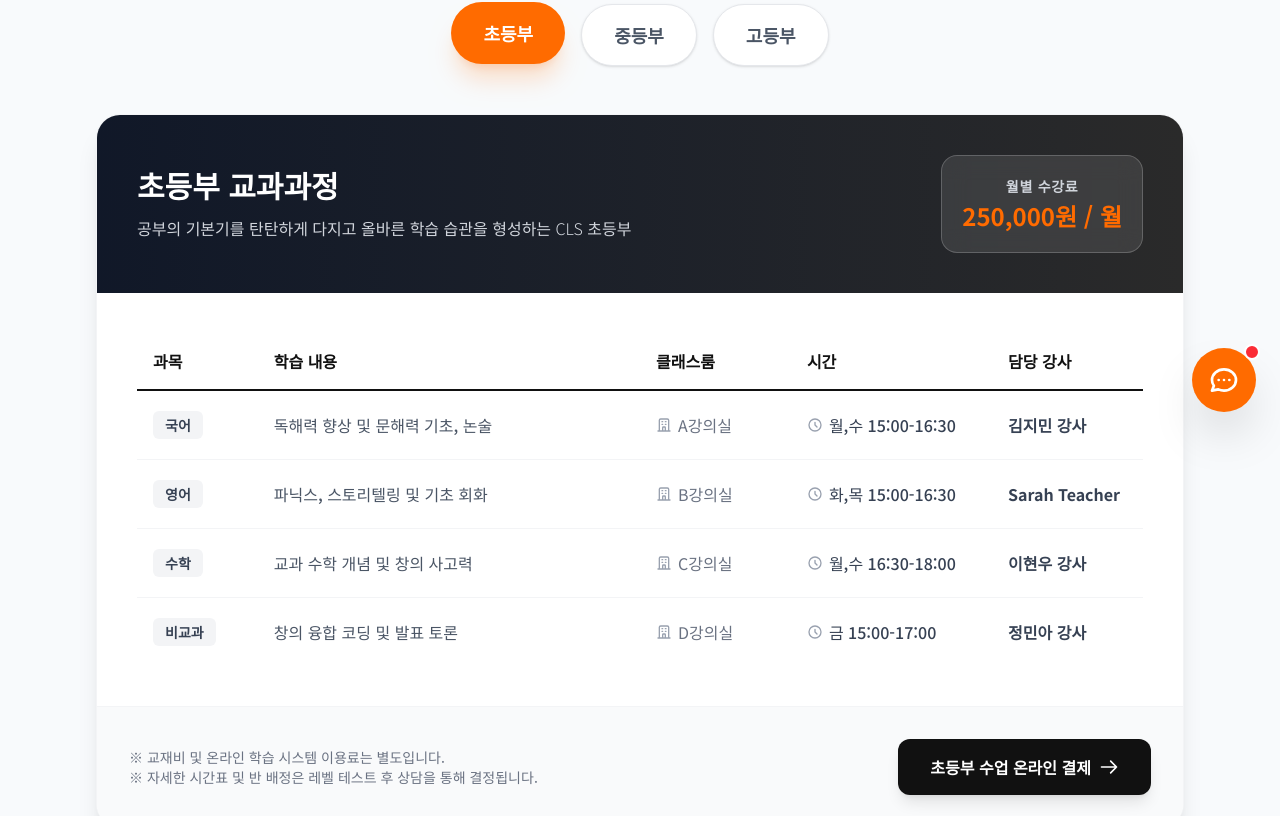
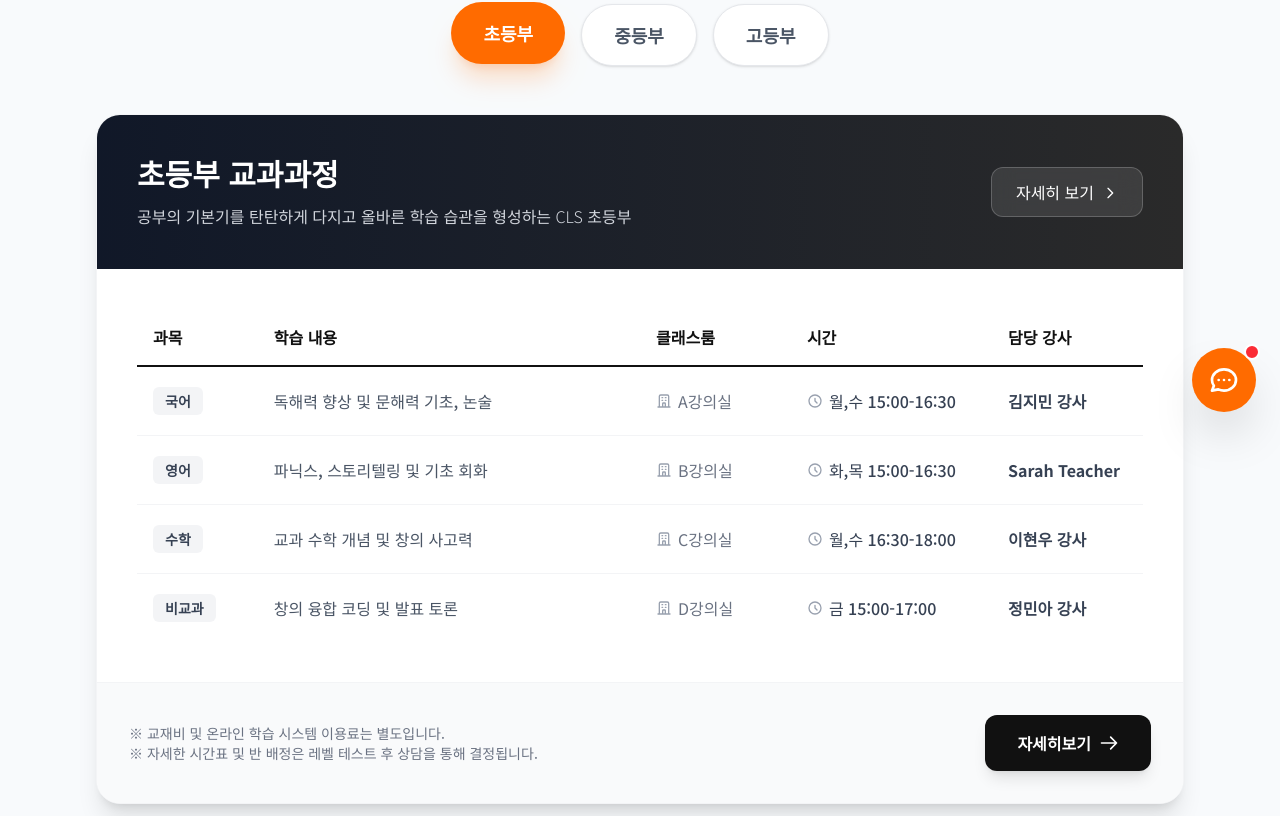
Before and after one commit to ken62875/clsedu.co.kr, a Next.js app: page /curriculum in a window 1280 px wide. Shown: the part 364-1180 px from the top of the page. Built offline with nearby package versions, Linux system fonts and the light colour scheme; no server answers.

Commit message:
feat: 커리큘럼 페이지 수강료 표시 제거 및 자세히보기 버튼 연결

```diff
--- a/src/app/curriculum/page.tsx
+++ b/src/app/curriculum/page.tsx
@@ -2,12 +2,13 @@
 
 import React, { useState } from "react";
 import FadeIn from "@/components/ui/FadeIn";
+import Link from "next/link";
 
 const curriculumData = {
   primary: {
     title: "초등부 교과과정",
     description: "공부의 기본기를 탄탄하게 다지고 올바른 학습 습관을 형성하는 CLS 초등부",
-    fee: "250,000원 / 월",
+    href: "/curriculum/elementary-school",
     courses: [
       { id: 1, subject: "국어", content: "독해력 향상 및 문해력 기초, 논술", room: "A강의실", time: "월,수 15:00-16:30", teacher: "김지민 강사" },
       { id: 2, subject: "영어", content: "파닉스, 스토리텔링 및 기초 회화", room: "B강의실", time: "화,목 15:00-16:30", teacher: "Sarah Teacher" },
@@ -18,7 +19,7 @@ const curriculumData = {
   middle: {
     title: "중등부 교과과정",
     description: "내신 완벽 대비와 특목고 진학을 위해 심도있는 학업 역량을 기르는 중등부",
-    fee: "350,000원 / 월",
+    href: "/curriculum/middle-school",
     courses: [
       { id: 1, subject: "국어", content: "내신 국어 집중 대비 및 수능 국어 기초", room: "A강의실", time: "월,수 17:00-19:00", teacher: "정수진 강사" },
       { id: 2, subject: "영어", content: "내신 만점 및 수능 독해/문법 심화", room: "B강의실", time: "화,목 17:00-19:00", teacher: "박준영 강사" },
@@ -29,7 +30,7 @@ const curriculumData = {
   high: {
     title: "고등부 교과과정",
     description: "수능 1등급 및 명문대 진학을 위해 최정예 강사진이 제공하는 완벽한 솔루션",
-    fee: "450,000원 / 월",
+    href: "/curriculum/high-school",
     courses: [
       { id: 1, subject: "수능 국어", content: "수능/모평 완벽 분석 및 고난도 심화 독해", room: "1강의실", time: "토 09:00-13:00", teacher: "김성호 강사" },
       { id: 2, subject: "수능 영어", content: "EBS 간접 연계 및 고난도 빈칸/순서 완벽 대비", room: "2강의실", time: "일 09:00-13:00", teacher: "이유진 강사" },
@@ -92,9 +93,16 @@ export default function Curriculum() {
                 <h2 className="text-3xl font-bold mb-3">{activeData.title}</h2>
                 <p className="text-gray-300 leading-relaxed font-light">{activeData.description}</p>
               </div>
-              <div className="bg-white/10 backdrop-blur-md border border-white/20 rounded-2xl p-5 text-center min-w-[200px]">
-                <p className="text-gray-300 text-sm mb-1 uppercase tracking-wider font-semibold">월별 수강료</p>
-                <p className="text-2xl font-bold text-cls-orange">{activeData.fee}</p>
+              <div className="flex items-center">
+                <Link
+                  href={activeData.href}
+                  className="px-6 py-3 bg-white/10 hover:bg-white/20 border border-white/20 rounded-xl text-white font-medium transition-colors backdrop-blur-md flex items-center gap-2"
+                >
+                  자세히 보기
+                  <svg className="w-4 h-4 mt-[2px]" fill="none" viewBox="0 0 24 24" stroke="currentColor">
+                    <path strokeLinecap="round" strokeLinejoin="round" strokeWidth={2} d="M9 5l7 7-7 7" />
+                  </svg>
+                </Link>
               </div>
             </div>
 
@@ -153,15 +161,15 @@ export default function Curriculum() {
                 <p>※ 교재비 및 온라인 학습 시스템 이용료는 별도입니다.</p>
                 <p>※ 자세한 시간표 및 반 배정은 레벨 테스트 후 상담을 통해 결정됩니다.</p>
               </div>
-              <button
-                onClick={() => alert("결제 모듈 연동 준비 중입니다.")}
+              <Link
+                href={activeData.href}
                 className="group w-full md:w-auto px-8 py-4 bg-cls-black hover:bg-cls-orange text-white font-bold rounded-xl transition-all duration-300 ease-out flex items-center justify-center gap-2 shadow-lg hover:shadow-cls-orange/30 hover:-translate-y-1"
               >
-                <span>{tabNameToString(activeTab)}수업 온라인 결제</span>
+                <span>자세히보기</span>
                 <svg className="w-5 h-5 group-hover:translate-x-1 transition-transform" fill="none" viewBox="0 0 24 24" stroke="currentColor">
                   <path strokeLinecap="round" strokeLinejoin="round" strokeWidth={2} d="M14 5l7 7m0 0l-7 7m7-7H3" />
                 </svg>
-              </button>
+              </Link>
             </div>
           </div>
         </FadeIn>
@@ -169,10 +177,3 @@ export default function Curriculum() {
     </div>
   );
 }
-
-function tabNameToString(tab: string) {
-  if (tab === "primary") return "초등부 ";
-  if (tab === "middle") return "중등부 ";
-  if (tab === "high") return "고등부 ";
-  return "";
-}
```
Also changed, not shown: 1 other file (tests, documents, lock files or other folders).
